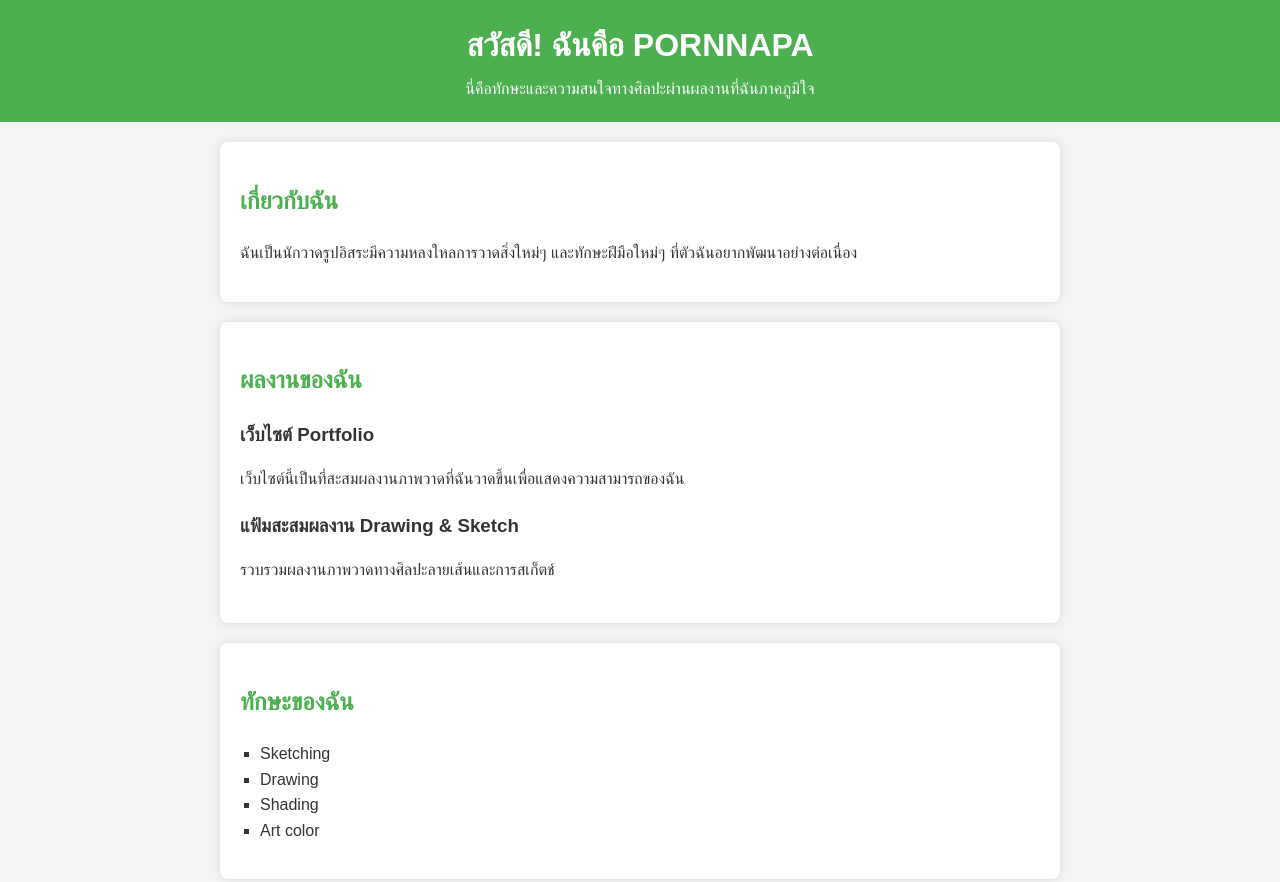
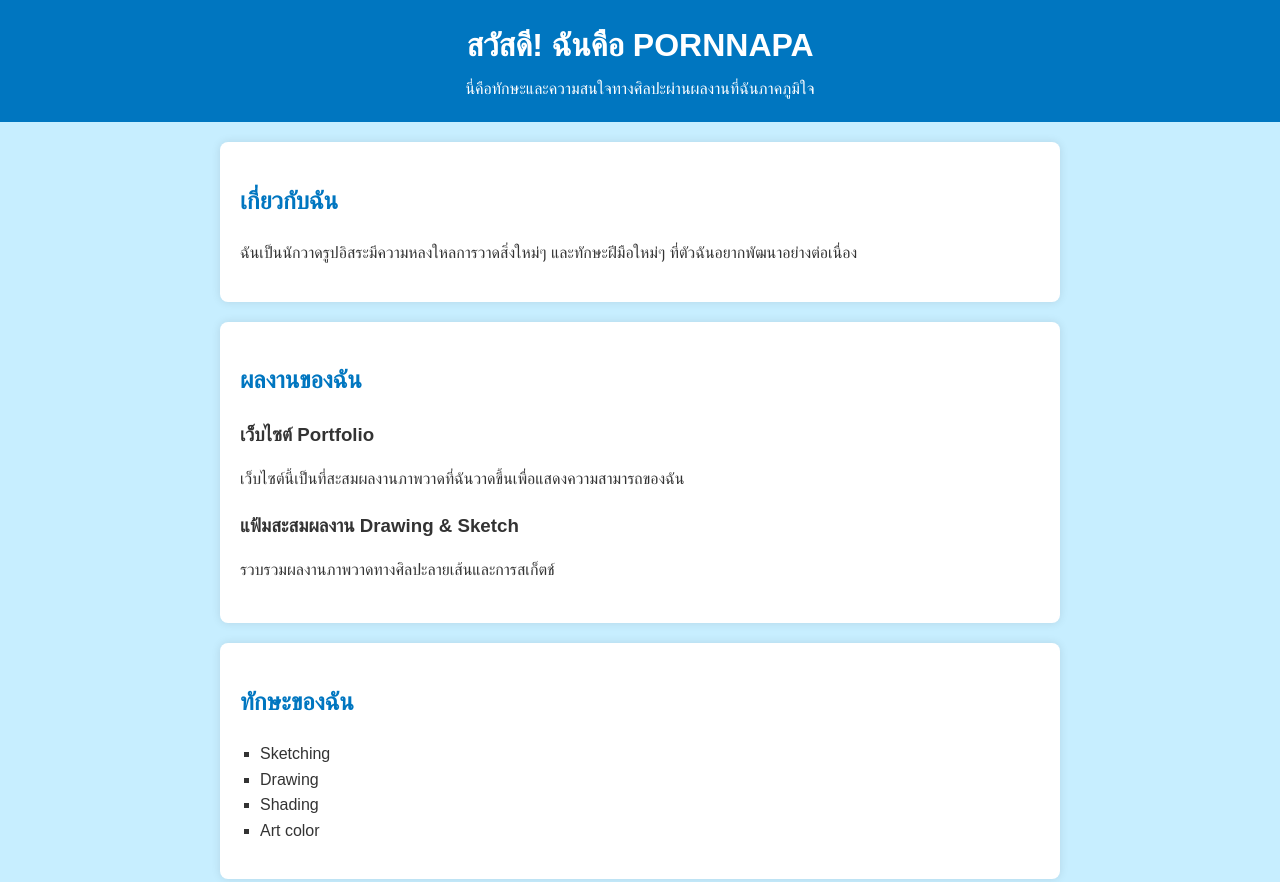
Before and after one commit to pornnapa-commits/Pornpa.ainpnor.io, a plain HTML site: page index.html in a window 1280 px wide. Shown: the top 882 px of the page. Drawn offline with Linux system fonts and the light colour scheme.

Commit message:
Update style.css

```diff
--- a/style.css
+++ b/style.css
@@ -3,12 +3,12 @@ body {
     line-height: 1.6;
     margin: 0;
     padding: 0;
-    background-color: #f4f4f4;
+    background-color: #c7eeff;
     color: #333;
 }
 
 header {
-    background: #4CAF50;
+    background: #0076c0;
     color: white;
     padding: 20px 0;
     text-align: center;
@@ -32,7 +32,7 @@ section {
 }
 
 h2 {
-    color: #4CAF50;
+    color: #0076c0;
 }
 
 .project {
```
